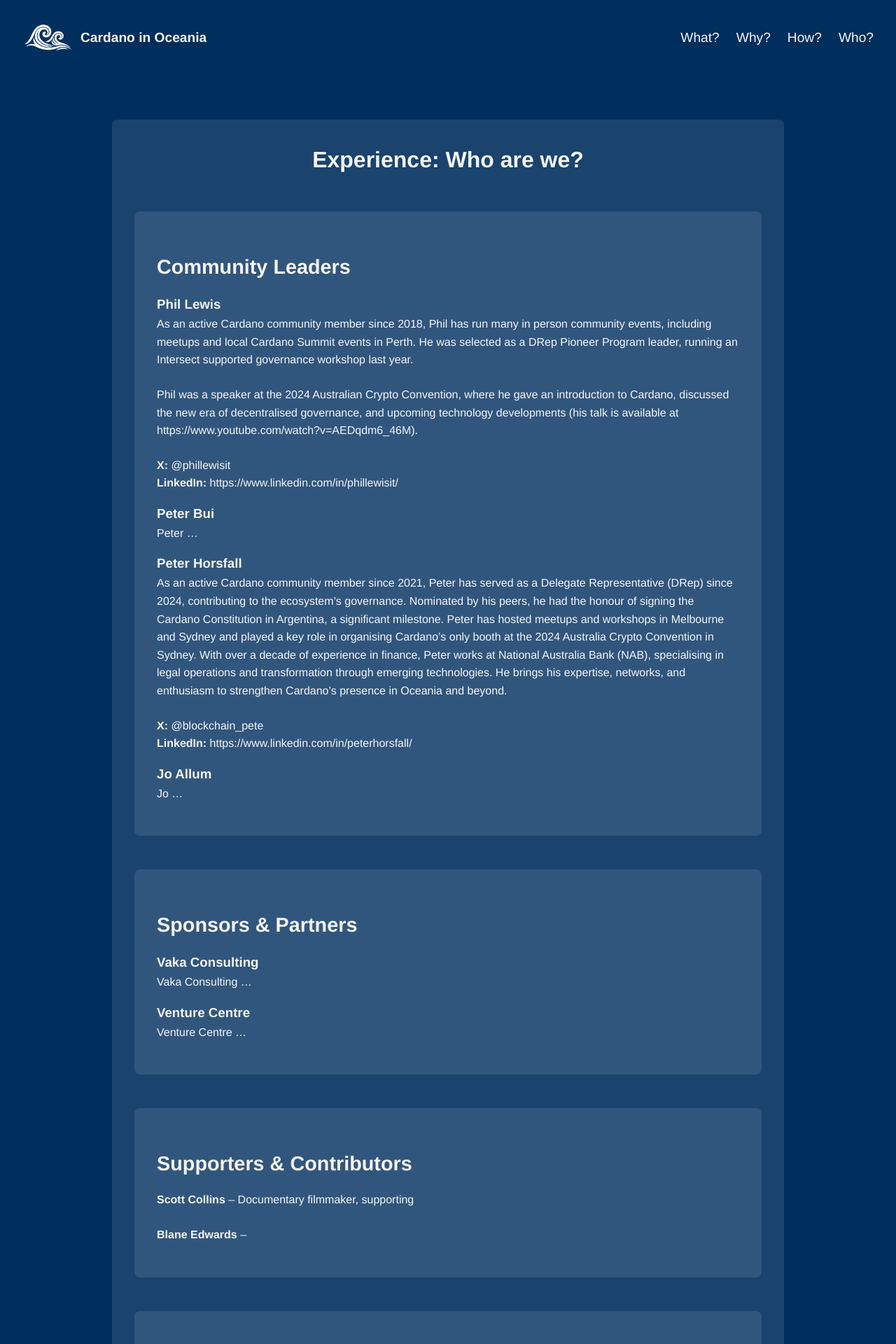
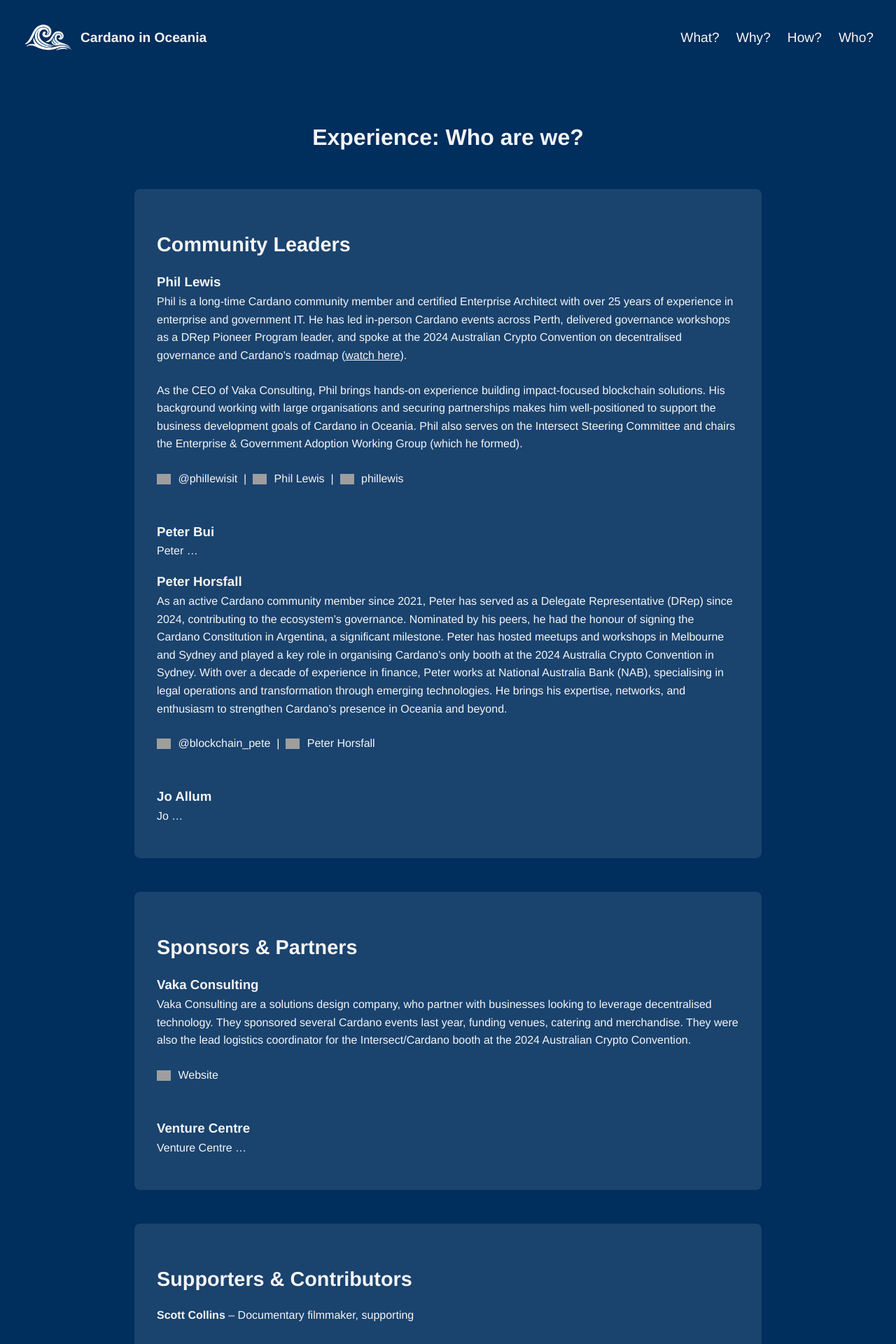
Before and after one commit to cardano-in-oceania/cardano-in-oceania.github.io, a Jekyll site: the page built from pages/who.md, in a window 1280 px wide. Shown: the top 1920 px of the page at 70% size. Built offline with Jekyll 4.4.1, drawn with Linux system fonts in a browser that asks for light colours; some of the changed text lies outside the part shown; grey boxes are pictures that could not be loaded.

Commit message:
Style changes & social links code

```diff
--- /dev/null
+++ b/_includes/social-links.html
@@ -0,0 +1,41 @@
+<p style="margin-bottom: 3em;">
+  {% if include.x %}
+    <a href="https://twitter.com/{{ include.x }}" target="_blank" rel="noopener noreferrer" style="text-decoration: none; color: inherit;">
+      <img src="https://cdn.jsdelivr.net/npm/simple-icons@v11/icons/x.svg" alt="X" width="20" style="vertical-align:middle; margin-right:6px;">
+      @{{ include.x }}
+    </a>
+  {% endif %}
+
+  {% if include.x and (include.linkedin or include.github or include.website) %}
+    &nbsp;|&nbsp;
+  {% endif %}
+
+  {% if include.linkedin %}
+    <a href="https://www.linkedin.com/in/{{ include.linkedin }}/" target="_blank" rel="noopener noreferrer" style="text-decoration: none; color: inherit;">
+      <img src="https://cdn.jsdelivr.net/npm/simple-icons@v11/icons/linkedin.svg" alt="LinkedIn" width="20" style="vertical-align:middle; margin-right:6px;">
+      {{ include.linkedin_display | default: include.linkedin }}
+    </a>
+  {% endif %}
+
+  {% if include.linkedin and (include.github or include.website) %}
+    &nbsp;|&nbsp;
+  {% endif %}
+
+  {% if include.github %}
+    <a href="https://github.com/{{ include.github }}" target="_blank" rel="noopener noreferrer" style="text-decoration: none; color: inherit;">
+      <img src="https://cdn.jsdelivr.net/npm/simple-icons@v11/icons/github.svg" alt="GitHub" width="20" style="vertical-align:middle; margin-right:6px;">
+      {{ include.github }}
+    </a>
+  {% endif %}
+
+  {% if include.github and include.website %}
+    &nbsp;|&nbsp;
+  {% endif %}
+
+  {% if include.website %}
+    <a href="{{ include.website }}" target="_blank" rel="noopener noreferrer" style="text-decoration: none; color: inherit;">
+      <img src="https://cdn.jsdelivr.net/npm/simple-icons@v11/icons/internetarchive.svg" alt="Website" width="20" style="vertical-align:middle; margin-right:6px;">
+      Website
+    </a>
+  {% endif %}
+</p>
--- a/assets/css/main.scss
+++ b/assets/css/main.scss
@@ -114,10 +114,9 @@
 .content {
   width: 95%;
   max-width: 960px;
-  margin: 4rem auto 4rem;
+  margin: 2rem auto 4rem;
   padding: 2rem;
   line-height: 1.6;
-  background: rgba(255,255,255,0.1);
   border-radius: 8px;
 }
 .content h1 {
--- a/pages/who.md
+++ b/pages/who.md
@@ -9,12 +9,16 @@
 
 ## Community Leaders
 ### Phil Lewis
-As an active Cardano community member since 2018, Phil has run many in person community events, including meetups and local Cardano Summit events in Perth.  He was selected as a DRep Pioneer Program leader, running an Intersect supported governance workshop last year.
+Phil is a long-time Cardano community member and certified Enterprise Architect with over 25 years of experience in enterprise and government IT. He has led in-person Cardano events across Perth, delivered governance workshops as a DRep Pioneer Program leader, and spoke at the 2024 Australian Crypto Convention on decentralised governance and Cardano’s roadmap ([watch here](https://www.youtube.com/watch?v=AEDqdm6_46M)).
 
-Phil was a speaker at the 2024 Australian Crypto Convention, where he gave an introduction to Cardano, discussed the new era of decentralised governance, and upcoming technology developments (his talk is available at https://www.youtube.com/watch?v=AEDqdm6_46M).
+As the CEO of Vaka Consulting, Phil brings hands-on experience building impact-focused blockchain solutions. His background working with large organisations and securing partnerships makes him well-positioned to support the business development goals of Cardano in Oceania. Phil also serves on the Intersect Steering Committee and chairs the Enterprise & Government Adoption Working Group (which he formed).
 
-**X:** @phillewisit
-**LinkedIn:** https://www.linkedin.com/in/phillewisit/
+{% include social-links.html
+  x="phillewisit"
+  linkedin="phillewisit"
+  linkedin_display="Phil Lewis"
+  github="phillewis"
+%}
 
 ### Peter Bui
 Peter ...
@@ -22,8 +26,11 @@
 ### Peter Horsfall
 As an active Cardano community member since 2021, Peter has served as a Delegate Representative (DRep) since 2024, contributing to the ecosystem’s governance. Nominated by his peers, he had the honour of signing the Cardano Constitution in Argentina, a significant milestone. Peter has hosted meetups and workshops in Melbourne and Sydney and played a key role in organising Cardano’s only booth at the 2024 Australia Crypto Convention in Sydney.  With over a decade of experience in finance, Peter works at National Australia Bank (NAB), specialising in legal operations and transformation through emerging technologies. He brings his expertise, networks, and enthusiasm to strengthen Cardano’s presence in Oceania and beyond.
 
-**X:** @blockchain_pete
-**LinkedIn:** https://www.linkedin.com/in/peterhorsfall/
+{% include social-links.html
+  x="blockchain_pete"
+  linkedin="peterhorsfall"
+  linkedin_display="Peter Horsfall"
+%}
 
 ### Jo Allum
 Jo ...
@@ -33,7 +40,11 @@
 
 ## Sponsors & Partners
 ### Vaka Consulting
-Vaka Consulting ...
+Vaka Consulting are a solutions design company, who partner with businesses looking to leverage decentralised technology. They sponsored several Cardano events last year, funding venues, catering and merchandise. They were also the lead logistics coordinator for the Intersect/Cardano booth at the 2024 Australian Crypto Convention.
+
+{% include social-links.html
+  website="https://vakaconsulting.io"
+%}
 
 ### Venture Centre
 Venture Centre ...
```
Also changed, not shown: other parts of pages/who.md (+3 -1 lines), pages/how.md (+1 -1 lines).
